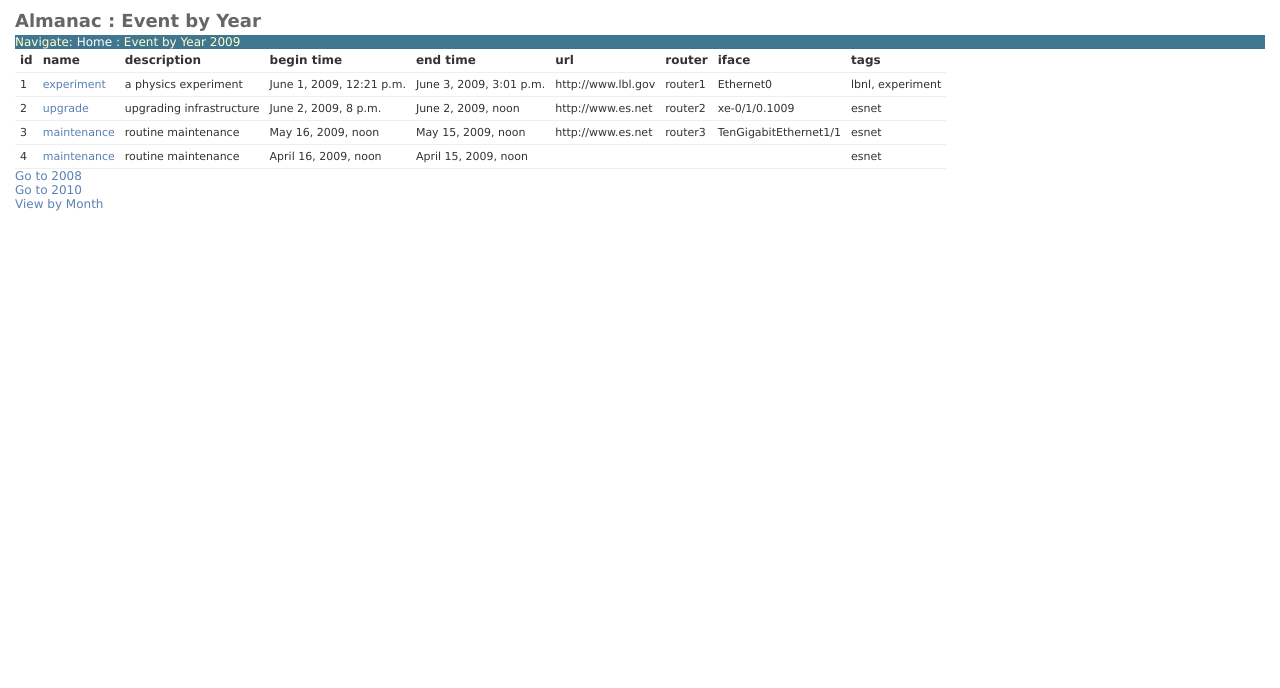
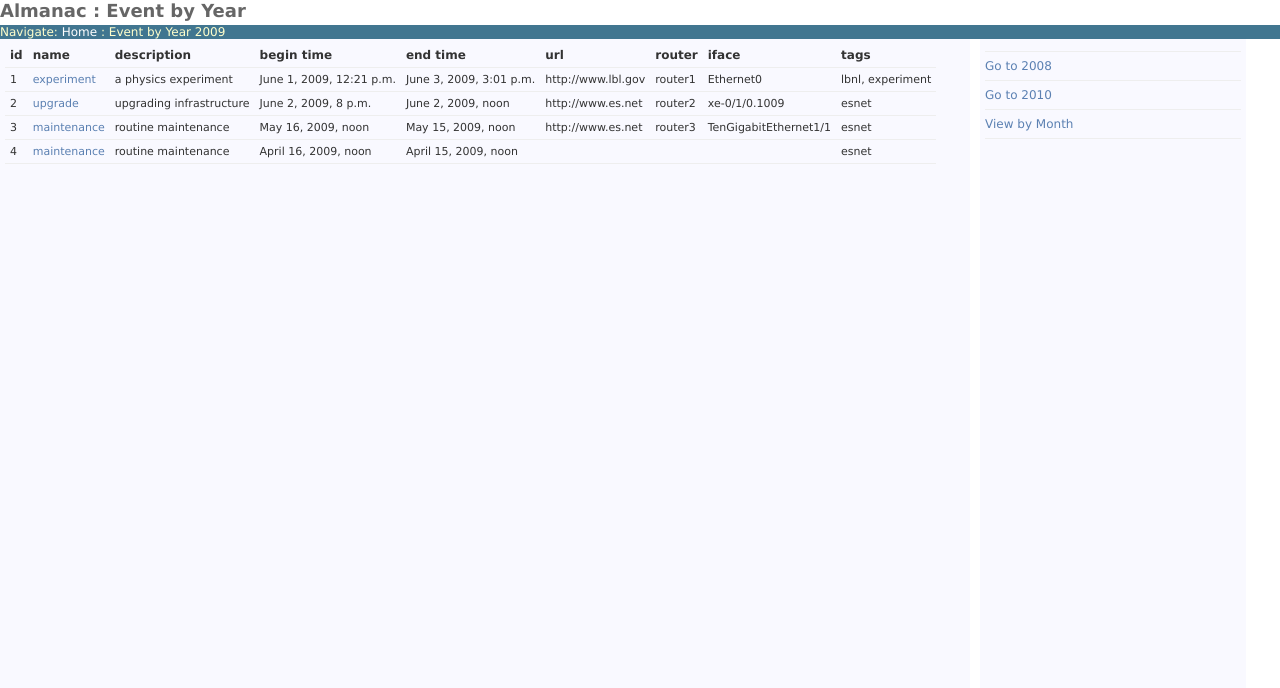
Before and after one commit to mmernik/net-almanac, a Django app: page /event/date/2009/ in a window 1280 px wide. Shown: the top 688 px of the page. Run offline with Django 3.2, Linux system fonts and the light colour scheme; data comes from the database, SQL or seed files in the repository; parts of the project's set-up code (start-up, migrations or seed data) failed here and were passed over.

Commit message:
Put options in a different column div sorted by <hr /> element. Added own CSS file.

```diff
--- /dev/null
+++ b/almanac/media/event.css
@@ -0,0 +1,25 @@
+hr { height: 1px; margin: 7px 0px;}
+
+/* added by me */
+#columncontainer {
+margin:0;
+min-width:760px;
+}
+
+#columncontainer .col1 {
+float:left;
+width:75%;
+height:80%;
+background-color:#F9F9FF;
+padding:5px 5px;
+}
+
+#columncontainer .col2 {
+float:left;
+width:20%;
+margin-left:10px;
+background-color:#F9F9FF;
+height:80%;
+padding:5px 5px;
+
+}
--- a/almanac/templates/base.html
+++ b/almanac/templates/base.html
@@ -3,11 +3,12 @@
 <title>Almanac </title>
 <link rel="stylesheet" type="text/css" href="/site_media/global.css" />
 <link rel="stylesheet" type="text/css" href="/site_media/layout.css" />
+<link rel="stylesheet" type="text/css" href="/site_media/event.css" />
 {% block head %}
 {% endblock %}
 </head>
-<body >
-<div id="content">
+<body>
+<div id="container">
 	<h1 > Almanac{% block subtitle %} {% endblock %}</h1>
 
 	<div id="header">
@@ -15,15 +16,24 @@
 		{% block navigate %}
 
 		{% endblock %}
-
 	</div>
 
-	<div >
+	<div id="columncontainer">
+
+
+		<div class="col1">
 		{% block body %}
 		Nothing here!
 		{% endblock %}
+
+		</div>
+		<div class="col2">
+		{% block side_options %}
+		{% endblock %}
 		</div>
 
+
+	</div>
 </div>
 </body>
 </html>
--- a/almanac/templates/event/event_by_year.html
+++ b/almanac/templates/event/event_by_year.html
@@ -4,9 +4,12 @@
 
 {% block navigate %} : Event by Year {{year}} {% endblock %}
 
-{% block extra_buttons %}
-<a href="/event/date/{{last_year}}/">Go to {{last_year}}</a> <br />
-<a href="/event/date/{{next_year}}/">Go to {{next_year}}</a> <br />
-
+{% block side_options %}
+<hr />
+<a href="/event/date/{{last_year}}/">Go to {{last_year}}</a>
+<hr />
+<a href="/event/date/{{next_year}}/">Go to {{next_year}}</a>
+<hr />
 <a href="/event/date/{{year}}/01/">View by Month</a>
+<hr />
 {% endblock %}
--- a/almanac/templates/event/event_confirm_delete.html
+++ b/almanac/templates/event/event_confirm_delete.html
@@ -5,7 +5,7 @@
 {% block navigate %} : <a href="/event/{{event.id}}/">{{event.name}}</a> : Delete Event {% endblock %}
 
 {% block head %}
-<script language="jscript" type="text/javascript">
+<script language="javascript" type="text/javascript">
 function confirm_delete()
 {
 confirm ("Are you sure you want to delete this event?");
--- a/almanac/templates/event/event_list.html
+++ b/almanac/templates/event/event_list.html
@@ -43,16 +43,16 @@
     <p>No Events are available.</p>
 {% endif %}
 
-    {% block extra_buttons %}
-    More Options : <br/>
-    <ul >
-    <li><a href="/event/date/">View by Dates</a> </li>
-
-    <li><a href="/event/tag/"> View all tags</a> </li>
-
-    <li><a href="/event/create/"> Make new Event</a></li>
-    </ul>
-    {% endblock %}
 
 
 {% endblock %}
+
+{% block side_options %}
+    <hr />
+    <a href="/event/date/">View by Dates</a>
+    <hr />
+    <a href="/event/tag/"> View all tags</a>
+    <hr />
+    <a href="/event/create/"> Make new Event</a>
+    <hr />
+{% endblock %}
--- a/almanac/templates/event/tag_detail.html
+++ b/almanac/templates/event/tag_detail.html
@@ -5,5 +5,5 @@
 
 {% block navigate %} : <a href="/event/tag/">Tags</a> : {{tag.name}}{% endblock %}
 
-{% block extra_buttons %}
-{%endblock%}
+{% block side_options %}
+{% endblock %}
```
Also changed, not shown: almanac/templates/event/event_by_month.html (+5 -2 lines), almanac/templates/event/event_detail.html (+9 -3 lines), almanac/templates/event/event_form.html (+11 -4 lines), almanac/templates/event/tag_list.html (+8 -2 lines). Lines whose indentation alone changed are shown as unchanged.
